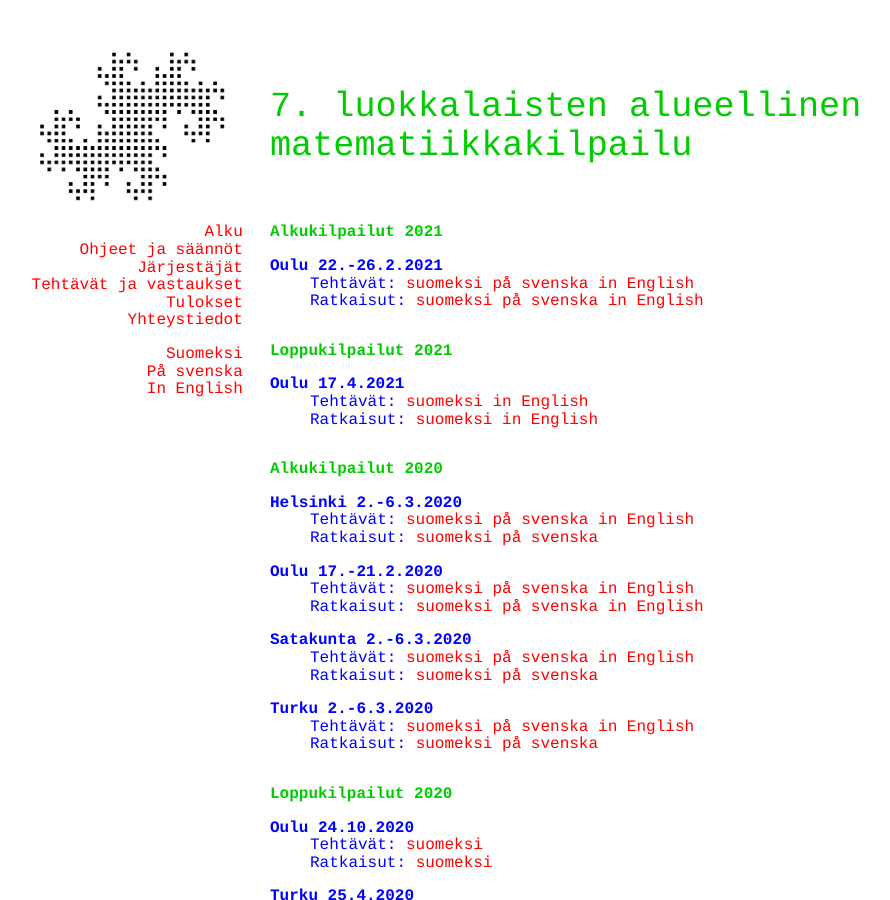
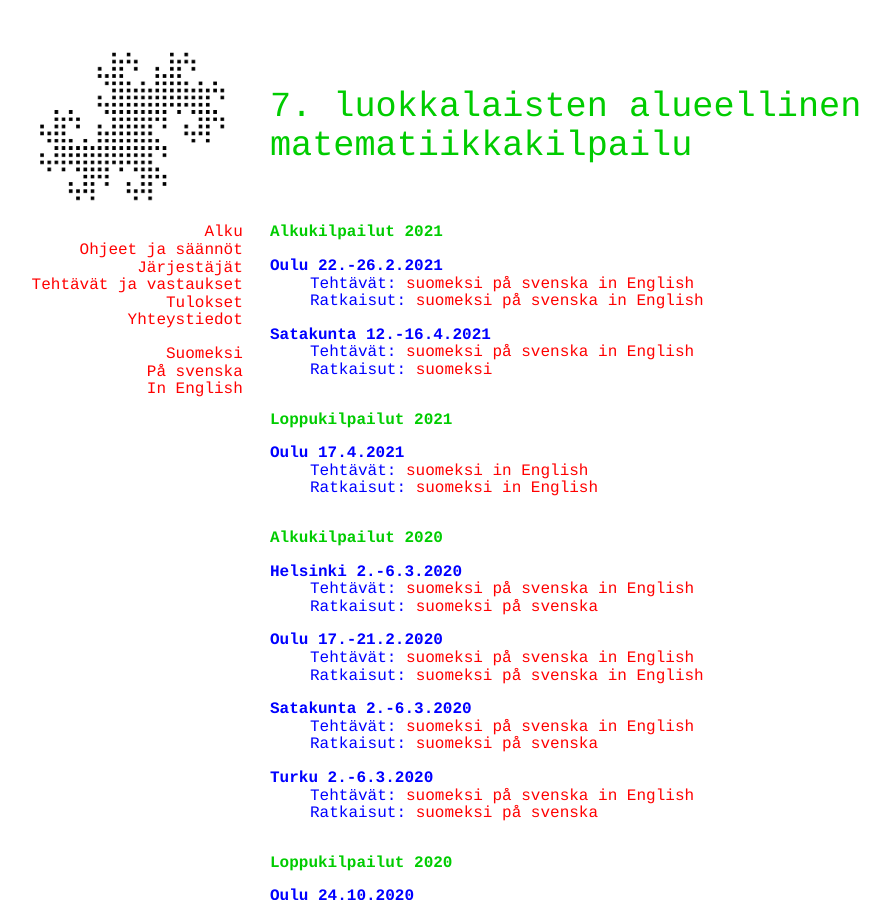
Before and after one commit to matematiikkakilpailut/matematiikkakilpailut.github.io, a Jekyll site: the page built from seiskat/tehtavat.html, in a window 1280 px wide and 900 px high. Shown: the whole window, without its empty margins (50-940 px from the left). Built offline with Jekyll 4.4.1, drawn with Linux system fonts in a browser that asks for light colours.

Commit message:
Update tehtavat.html
Satakunnan alkukisa

```diff
--- a/seiskat/tehtavat.html
+++ b/seiskat/tehtavat.html
@@ -17,6 +17,15 @@
     <a href="./2021/o_r.pdf">suomeksi</a>
     <a href="./2021/o_sv_r.pdf">p&aring; svenska</a>
     <a href="./2021/o_en_r.pdf">in English</a>
+  </dd>
+  <dt>Satakunta 12.-16.4.2021</dt>
+  <dd>Teht&auml;v&auml;t:
+    <a href="./2021/s.pdf">suomeksi</a>
+    <a href="./2021/s_sv.pdf" lang="sv-FI" hreflang="sv-FI">p&aring; svenska</a>
+    <a href="./2021/s_en.pdf" lang="en" hreflang="en">in English</a>
+  </dd>
+  <dd>Ratkaisut:
+    <a href="./2020/s-r.pdf">suomeksi</a>
   </dd>
 </dl>
 
```
